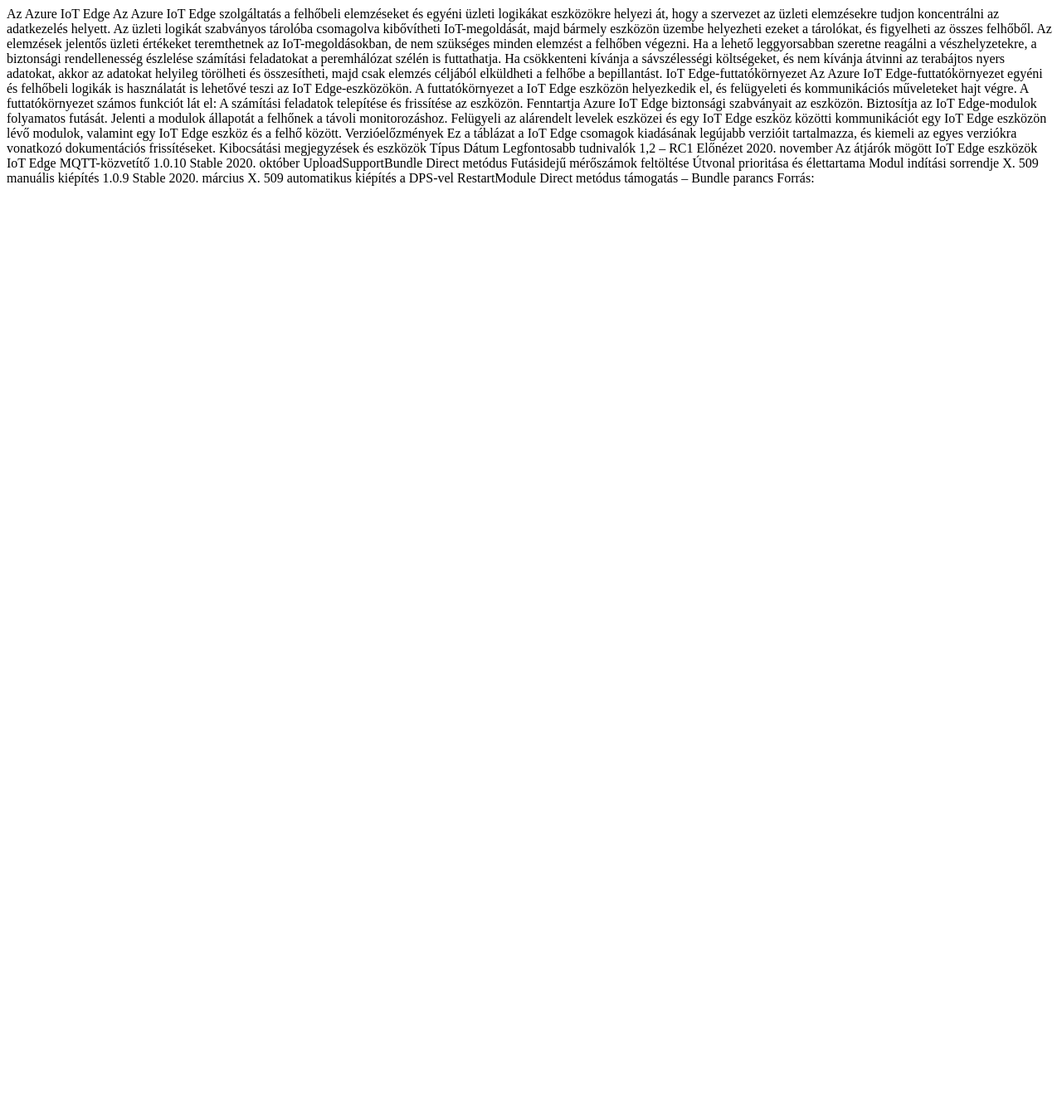
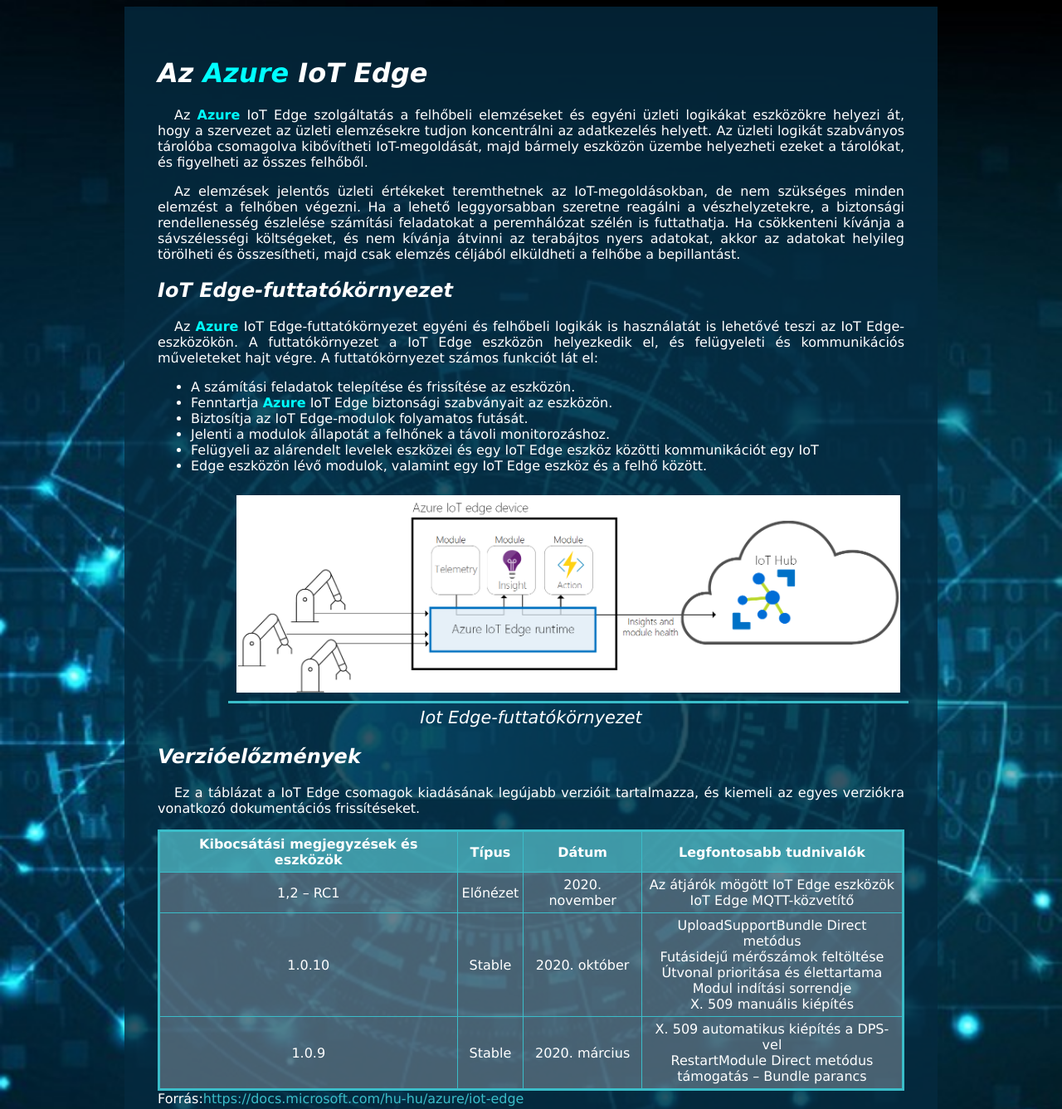
Before and after one commit to marciboros/azure, a plain HTML site: page index.html in a window 1280 px wide. Shown: the top 1337 px of the page at 83% size. Before the commit the page ends 800 px from the top, so only its background shows below. Drawn offline with Linux system fonts and the light colour scheme.

Commit message:
keszallapot

```diff
--- a/index.html
+++ b/index.html
@@ -1,58 +1,68 @@
 <!DOCTYPE html>
-
-<head>
+<html lang="hu">
+  <head>
+	<meta charset="utf-8">
+	<Title>Azure IoT Edge</Title>
+  <link rel="stylesheet" href="styles.css">
 </head>
 
 <body>
-  <div>
-    Az Azure IoT Edge
 
-    Az Azure IoT Edge szolgáltatás a felhőbeli elemzéseket és egyéni üzleti logikákat eszközökre helyezi át, hogy a szervezet az üzleti elemzésekre tudjon koncentrálni az adatkezelés helyett. Az üzleti logikát szabványos tárolóba csomagolva kibővítheti IoT-megoldását, majd bármely eszközön üzembe helyezheti ezeket a tárolókat, és figyelheti az összes felhőből.
+  <div id="tartalom">
+    <h1>Az <span class="azure">Azure</span> IoT Edge</h1>
 
-    Az elemzések jelentős üzleti értékeket teremthetnek az IoT-megoldásokban, de nem szükséges minden elemzést a felhőben végezni. Ha a lehető leggyorsabban szeretne reagálni a vészhelyzetekre, a biztonsági rendellenesség észlelése számítási feladatokat a peremhálózat szélén is futtathatja. Ha csökkenteni kívánja a sávszélességi költségeket, és nem kívánja átvinni az terabájtos nyers adatokat, akkor az adatokat helyileg törölheti és összesítheti, majd csak elemzés céljából elküldheti a felhőbe a bepillantást.
+    <p class="bekezdes">Az <span class="azure">Azure</span> IoT Edge szolgáltatás a felhőbeli elemzéseket és egyéni üzleti logikákat eszközökre helyezi át, hogy a szervezet az üzleti elemzésekre tudjon koncentrálni az adatkezelés helyett. Az üzleti logikát szabványos tárolóba csomagolva kibővítheti IoT-megoldását, majd bármely eszközön üzembe helyezheti ezeket a tárolókat, és figyelheti az összes felhőből.</p>
 
-    IoT Edge-futtatókörnyezet
+    <p class="bekezdes">Az elemzések jelentős üzleti értékeket teremthetnek az IoT-megoldásokban, de nem szükséges minden elemzést a felhőben végezni. Ha a lehető leggyorsabban szeretne reagálni a vészhelyzetekre, a biztonsági rendellenesség észlelése számítási feladatokat a peremhálózat szélén is futtathatja. Ha csökkenteni kívánja a sávszélességi költségeket, és nem kívánja átvinni az terabájtos nyers adatokat, akkor az adatokat helyileg törölheti és összesítheti, majd csak elemzés céljából elküldheti a felhőbe a bepillantást.</p>
 
-    Az Azure IoT Edge-futtatókörnyezet egyéni és felhőbeli logikák is használatát is lehetővé teszi az IoT Edge-eszközökön. A futtatókörnyezet a IoT Edge eszközön helyezkedik el, és felügyeleti és kommunikációs műveleteket hajt végre. A futtatókörnyezet számos funkciót lát el:
+    <h2>IoT Edge-futtatókörnyezet</h2>
 
-    A számítási feladatok telepítése és frissítése az eszközön.
-    Fenntartja Azure IoT Edge biztonsági szabványait az eszközön.
-    Biztosítja az IoT Edge-modulok folyamatos futását.
-    Jelenti a modulok állapotát a felhőnek a távoli monitorozáshoz.
-    Felügyeli az alárendelt levelek eszközei és egy IoT Edge eszköz közötti kommunikációt egy IoT Edge eszközön lévő modulok, valamint egy IoT Edge eszköz és a felhő között.
+    <p class="bekezdes">Az <span class="azure">Azure</span> IoT Edge-futtatókörnyezet egyéni és felhőbeli logikák is használatát is lehetővé teszi az IoT Edge-eszközökön. A futtatókörnyezet a IoT Edge eszközön helyezkedik el, és felügyeleti és kommunikációs műveleteket hajt végre. A futtatókörnyezet számos funkciót lát el:</p>
+<ul>
+    <li>A számítási feladatok telepítése és frissítése az eszközön.</li>
+    <li>Fenntartja <span class="azure">Azure</span> IoT Edge biztonsági szabványait az eszközön.</li>
+    <li>Biztosítja az IoT Edge-modulok folyamatos futását.</li>
+    <li>Jelenti a modulok állapotát a felhőnek a távoli monitorozáshoz.</li>
+    <li>Felügyeli az alárendelt levelek eszközei és egy IoT Edge eszköz közötti kommunikációt egy IoT</li> <li>Edge eszközön lévő modulok, valamint egy IoT Edge eszköz és a felhő között.</li>
+</ul>
+<div class="keret"><figure><img src="runtime.png" title="Iot Edge-futtatókörnyezet" alt="Iot Edge-futtatókörnyezet" id="kep"><figcaption class="kepalairas">Iot Edge-futtatókörnyezet</figcaption></figure></div>
+    <h2>Verzióelőzmények</h2>
 
-    Verzióelőzmények
-
-    Ez a táblázat a IoT Edge csomagok kiadásának legújabb verzióit tartalmazza, és kiemeli az egyes verziókra vonatkozó dokumentációs frissítéseket.
-
-    Kibocsátási megjegyzések és eszközök
-    Típus
-    Dátum
-    Legfontosabb tudnivalók
-
-    1,2 – RC1
-    Előnézet
-    2020. november
-    Az átjárók mögött IoT Edge eszközök
-    IoT Edge MQTT-közvetítő
-
-    1.0.10
-    Stable
-    2020. október
-    UploadSupportBundle Direct metódus
+   <p class="bekezdes"> Ez a táblázat a IoT Edge csomagok kiadásának legújabb verzióit tartalmazza, és kiemeli az egyes verziókra vonatkozó dokumentációs frissítéseket.</p>
+<table>
+<tr>
+    <th>Kibocsátási megjegyzések és eszközök</th>
+    <th>Típus</th>
+    <th>Dátum</th>
+    <th>Legfontosabb tudnivalók</th>
+</tr>
+<tr>
+    <td>1,2 – RC1</td>
+    <td>Előnézet</td>
+    <td>2020. november</td>
+    <td>Az átjárók mögött IoT Edge eszközök
+    IoT Edge MQTT-közvetítő</td>
+</tr>
+<tr>
+    <td>1.0.10</td>
+    <td>Stable</td>
+    <td>2020. október</td>
+    <td>UploadSupportBundle Direct metódus
     Futásidejű mérőszámok feltöltése
     Útvonal prioritása és élettartama
     Modul indítási sorrendje
-    X. 509 manuális kiépítés
-
-    1.0.9
-    Stable
-    2020. március
-    X. 509 automatikus kiépítés a DPS-vel
+    X. 509 manuális kiépítés</td>
+</tr>
+<tr>
+    <td>1.0.9</td>
+    <td>Stable</td>
+    <td>2020. március</td>
+    <td>X. 509 automatikus kiépítés a DPS-vel
     RestartModule Direct metódus
-    támogatás – Bundle parancs
-
-    Forrás:
+    támogatás – Bundle parancs</td>
+</tr>
+</table>
+    Forrás:<a href="https://docs.microsoft.com/hu-hu/azure/iot-edge" target="blank" id="linkecske">https://docs.microsoft.com/hu-hu/azure/iot-edge</a>
 
   </div>
 </body>
--- a/styles.css
+++ b/styles.css
@@ -5,17 +5,30 @@
   background-position-x: center;
   background-position-y: center;
   color: white;
+  font-family: geneva, sans-serif;
+  background-image: url(hatter.jpg);
 }
 
 #tartalom {
   background-color: rgba(4, 42, 63, 0.8);
   margin-bottom: 20px;
   padding: 40px;
+  width: 900px;
+  margin-top: 20px;
+  margin: auto;
+
 }
 
 .keret {
   padding: 0px 25px 0px 25px;
   margin: auto 20px;
+}
+#kep
+{
+  padding: 10px;
+  width: 800px;
+
+  border-bottom: solid 3px rgb(58, 189, 201);
 }
 
 .kepalairas {
@@ -43,4 +56,38 @@
 td {
   border: 1px solid rgb(58, 189, 201);
   padding: 5px;
+  text-align: center;
 }
+
+table, td
+{
+  white-space: pre-line;
+}
+
+.azure
+{
+  font-weight: bold;
+  color: cyan;
+}
+
+h1,h2
+{
+  font-style: italic;
+}
+
+
+#linkecske
+{
+  color: rgb(58, 189, 201);
+  text-decoration: none;
+}
+
+#linkecske:hover
+{
+color: yellow;
+}
+
+.bekezdes{
+  text-align: justify;
+  text-indent: 20px;
+}
```
Also changed, not shown: indexValidalas.png (added), stylesValidalas.png (added).
